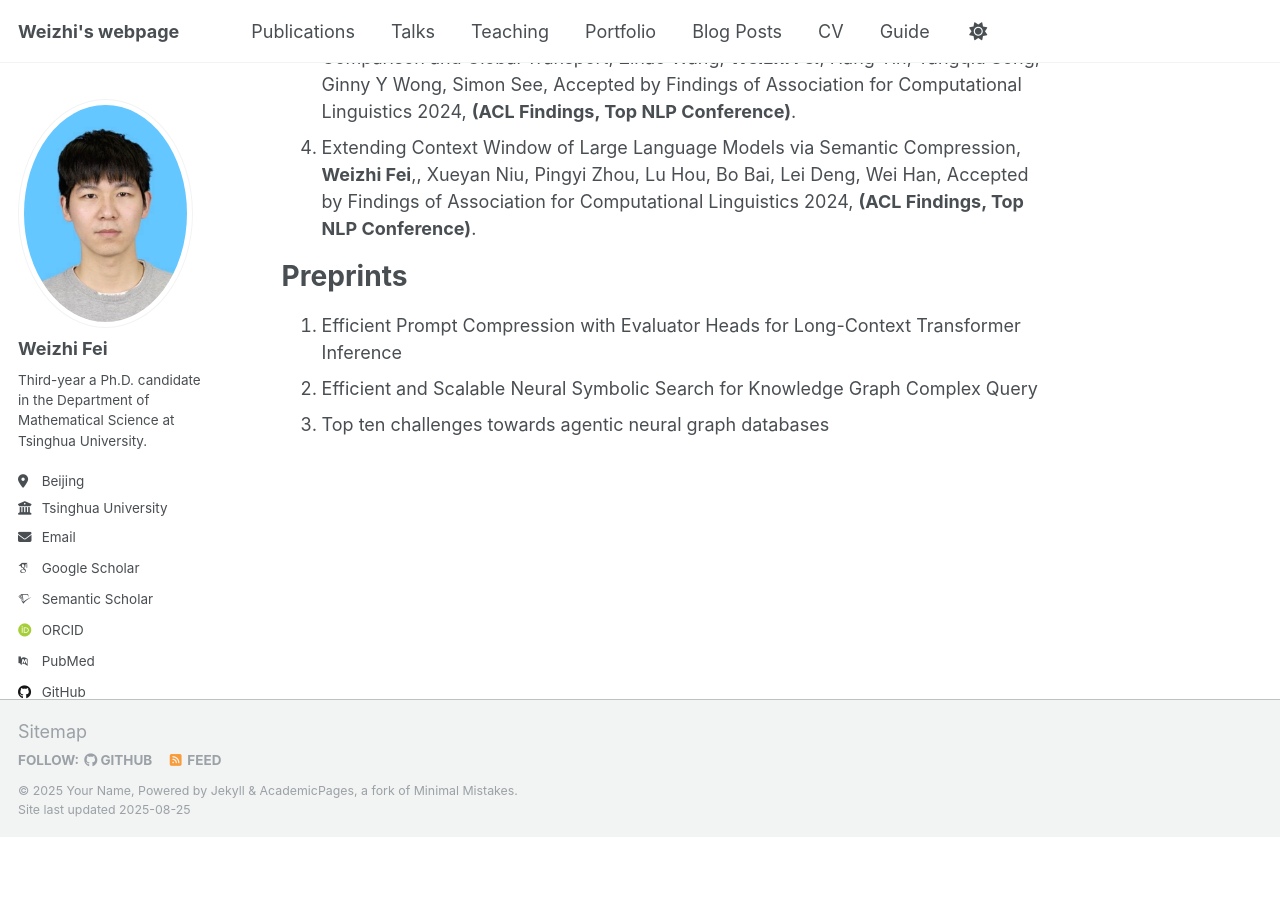
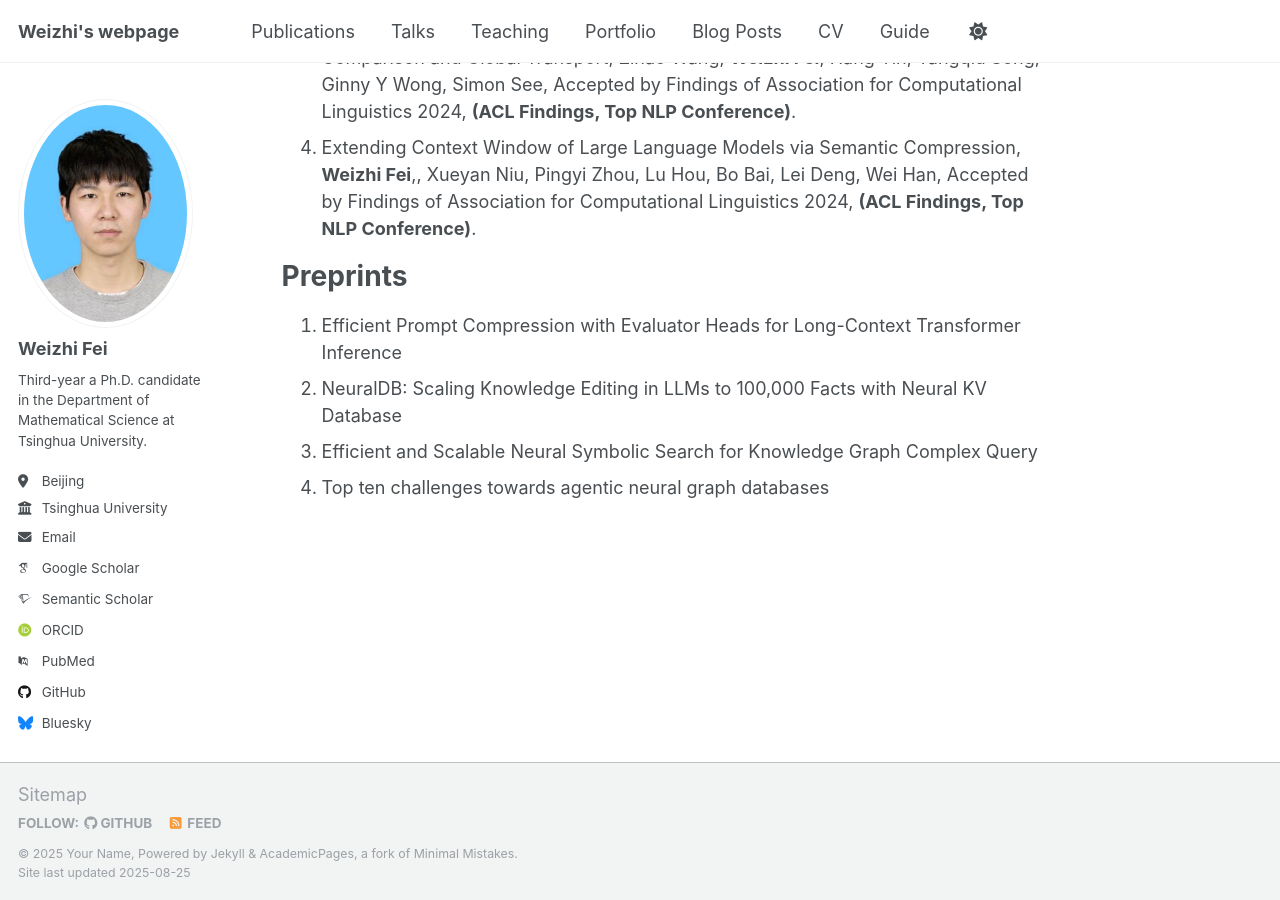
Before and after one commit to rabi-fei/rabi-fei.github.io, a Jekyll site: the page built from _pages/about.md, in a window 1280 px wide and 900 px high, scrolled down 631 px. Built offline with Jekyll 4.4.1, drawn with Linux system fonts in a browser that asks for light colours; some web fonts are replaced; a script that is not in the unit is left out; before the commit the page ends 1468 px from its top, so only the background shows below that.

Commit message:
Update preprints in about.md

```diff
--- a/_pages/about.md
+++ b/_pages/about.md
@@ -26,5 +26,6 @@ Publications
 Preprints
 ======
 1. Efficient Prompt Compression with Evaluator Heads for Long-Context Transformer Inference
-2. Efficient and Scalable Neural Symbolic Search for Knowledge Graph Complex Query
-3. Top ten challenges towards agentic neural graph databases
+2. NeuralDB: Scaling Knowledge Editing in LLMs to 100,000 Facts with Neural KV Database
+3. Efficient and Scalable Neural Symbolic Search for Knowledge Graph Complex Query
+4. Top ten challenges towards agentic neural graph databases
```
